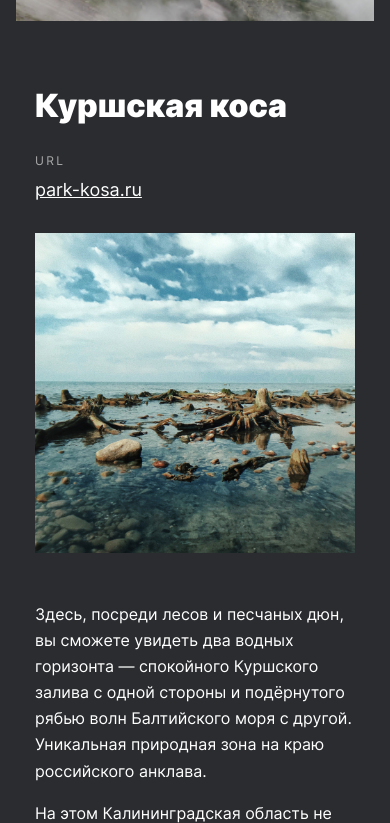
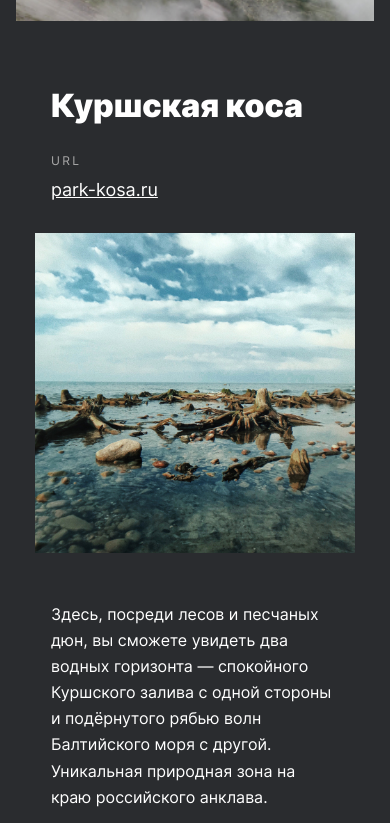
Before and after one commit to EgYakGit/russian-travel, a plain HTML site: page index.html in a window 390 px wide. Shown: the part 4732-5555 px from the top of the page. Drawn offline with Linux system fonts and the light colour scheme.

Commit message:
поправил скролы и паддинг в секции places на минимальных разрешениях

```diff
--- a/blocks/place/__image/place__image.css
+++ b/blocks/place/__image/place__image.css
@@ -1,8 +1,3 @@
 .place__image {
   width: 100%;
 }
-@media screen and (max-width: 767px) {
-  .place__image {
-    padding: 0px;
-  }
-}
--- a/blocks/place/__paragraph/place__paragraph.css
+++ b/blocks/place/__paragraph/place__paragraph.css
@@ -13,3 +13,8 @@
     font-size: 16px;
   }
 }
+@media screen  and (max-width: 424px) {
+  .place__paragraph {
+    padding: 0 16px;
+  }
+}
--- a/blocks/place/__title/place__title.css
+++ b/blocks/place/__title/place__title.css
@@ -17,3 +17,8 @@
     line-height: 35px;
   }
 }
+@media screen  and (max-width: 424px) {
+  .place__title {
+    padding: 0 16px;
+  }
+}
--- a/blocks/place/__website/place__website.css
+++ b/blocks/place/__website/place__website.css
@@ -1,3 +1,8 @@
 .place__website {
   align-self: flex-end;
 }
+@media screen  and (max-width: 424px) {
+  .place__website {
+    padding: 0 16px;
+  }
+}
--- a/blocks/place/place.css
+++ b/blocks/place/place.css
@@ -19,13 +19,11 @@
 }
 @media screen and (min-width: 425px) and (max-width: 767px) {
   .place {
-    padding: 0 16px;
     max-width: 400px;
   }
 }
 @media screen  and (max-width: 424px) {
   .place {
-    padding: 0 16px;
     max-width: 320px;
   }
 }
```
